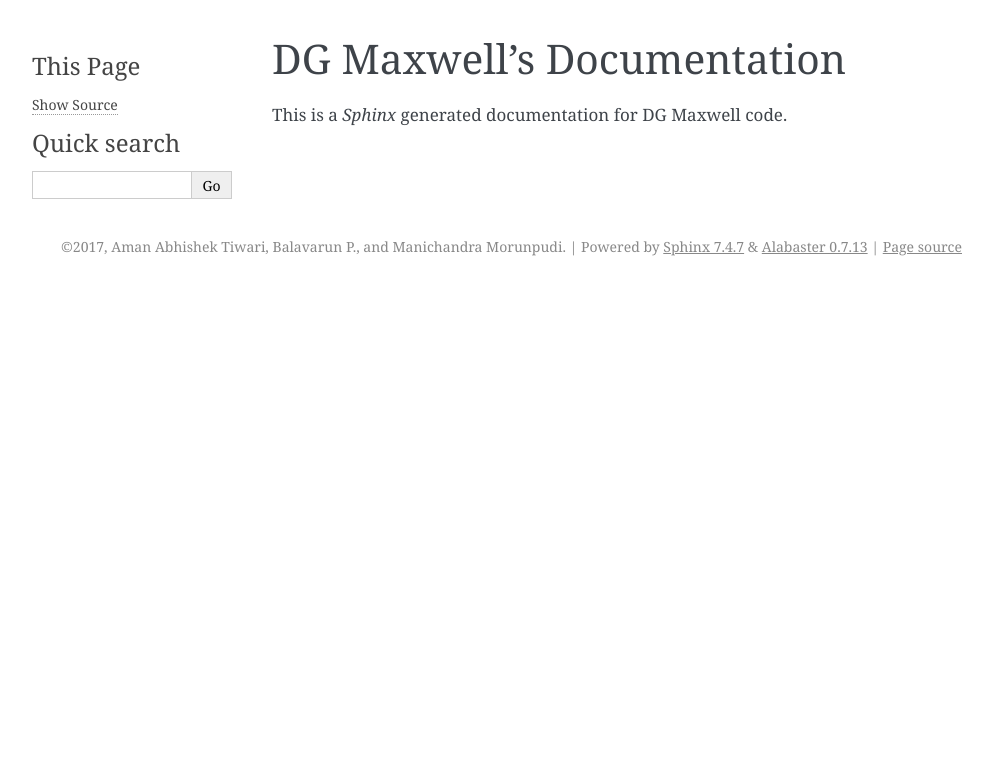
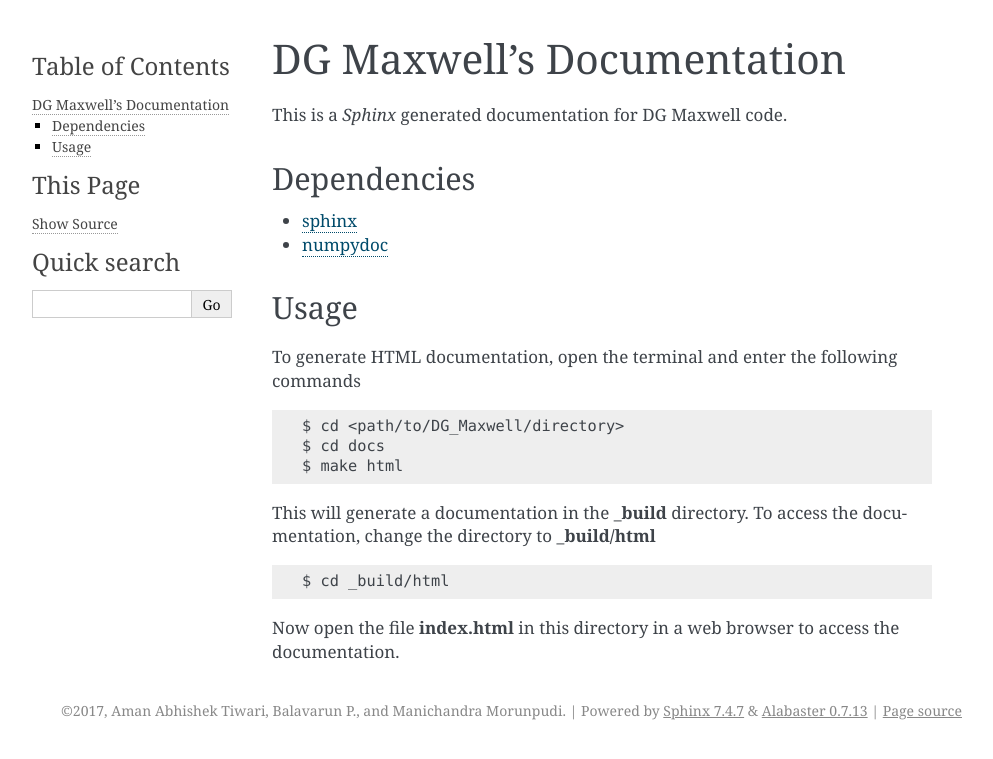
Before and after one commit to QuazarTech/DG_Maxwell, a Sphinx documentation site: the page built from docs/README.rst, in a window 1280 px wide. Shown: the top 759 px of the page, without its empty margins (148-1141 px from the left). Built offline with Sphinx 7.4.7, drawn with Linux system fonts in a browser that asks for light colours.

Commit message:
Documentation README added and populated.

```diff
--- a/docs/README.rst
+++ b/docs/README.rst
@@ -3,3 +3,27 @@ DG Maxwell's Documentation
 ==========================
 
 This is a `Sphinx` generated documentation for DG Maxwell code.
+
+Dependencies
+------------
+
+- `sphinx`_
+- `numpydoc`_
+
+.. _sphinx: http://www.sphinx-doc.org/en/stable/install.html
+.. _numpydoc: https://pypi.python.org/pypi/numpydoc
+
+Usage
+-----
+To generate HTML documentation, open the terminal and enter the following commands ::
+
+  $ cd <path/to/DG_Maxwell/directory>
+  $ cd docs
+  $ make html
+
+This will generate a documentation in the **_build** directory.
+To access the documentation, change the directory to **_build/html** ::
+
+  $ cd _build/html
+
+Now open the file **index.html** in this directory in a web browser to access the documentation.
```
